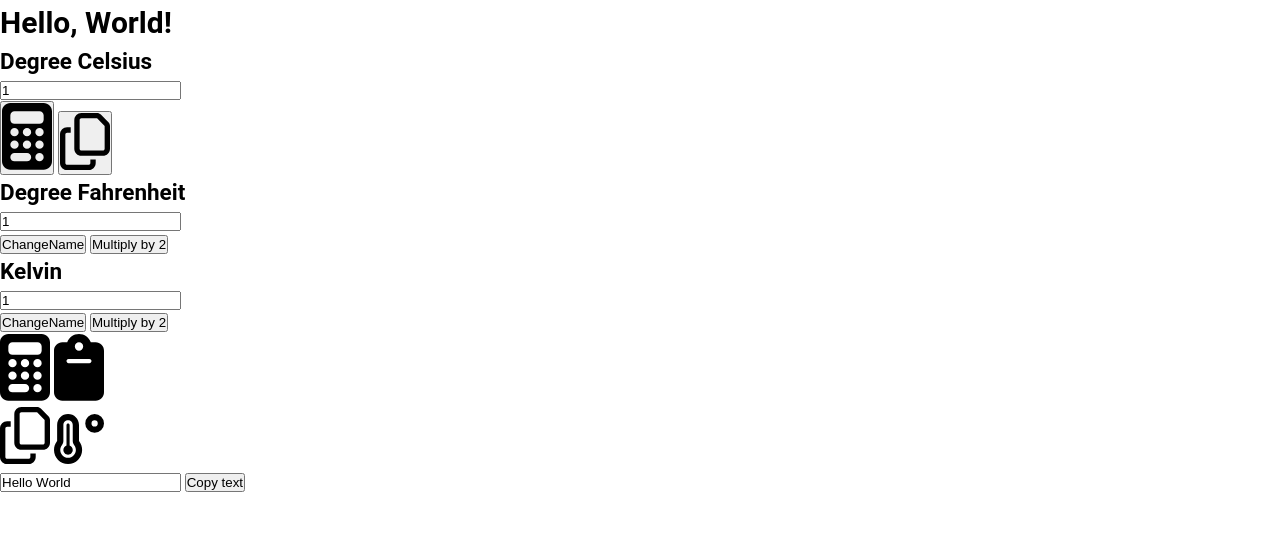
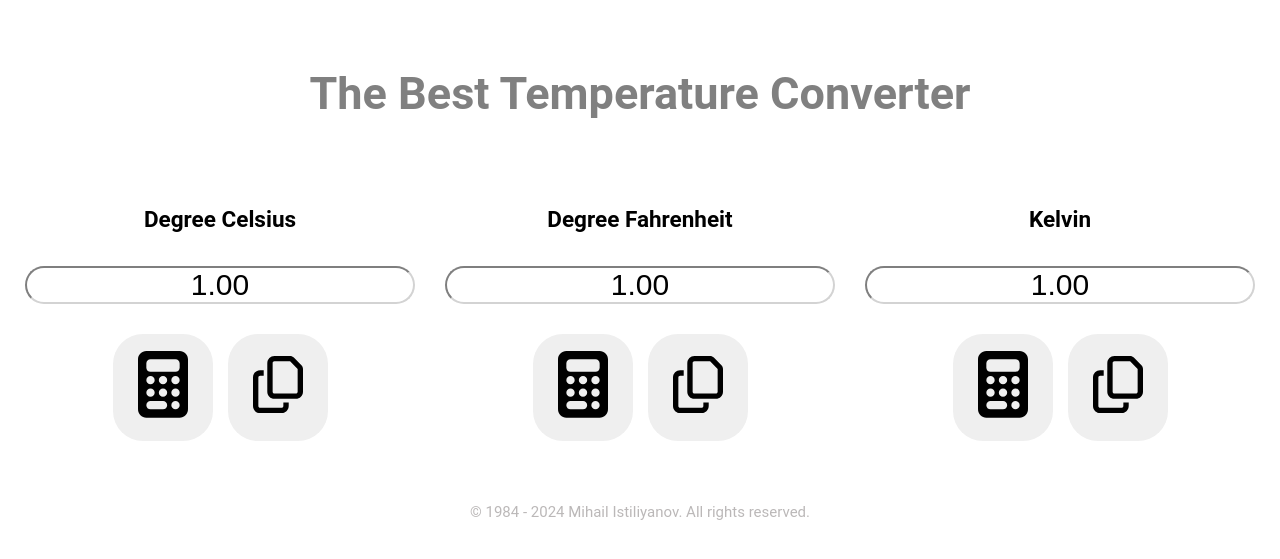
Before and after one commit to mi6oo6im/flask_temperature_convertor_app_for_softuniada_2024, a Flask app: page / in a window 1280 px wide. Shown: the top 559 px of the page. Run offline with Flask 3, Linux system fonts and the light colour scheme.

Commit message:
calculations finalized and prelim design

```diff
--- a/static/css/style.css
+++ b/static/css/style.css
@@ -8,7 +8,7 @@ html {
     font: 15px/1.5 Roboto, sans-serif;
 }
 
-body {
+body, button {
     font: inherit;
 }
 
@@ -22,3 +22,59 @@ svg {
     width: 50px;
     height: auto;
 }
+
+input {
+    border-color: lightgray;
+    border-radius: 2em;
+    text-align: center;
+    font-size: 2em;
+}
+
+h1 {
+    font-size: 3em;
+    padding-bottom: 1em;
+    color: gray;
+}
+
+button {
+    min-width: 100px;
+    min-height: 100px;
+    padding: 1em;
+    border-radius: 2em;
+    border-color: transparent;
+}
+
+main {
+    display: flex;
+    align-items: center;
+    justify-content: space-between;
+    gap: 2em;
+}
+
+section {
+    display: flex;
+    flex-direction: column;
+    align-items: center;
+    justify-content: space-between;
+    gap: 2em;
+}
+
+.wrapper {
+    padding-top: 4em;
+    display: flex;
+    flex-direction: column;
+    align-items: center;
+    justify-content: space-between;
+    gap: 2em;
+}
+
+.buttons {
+    display: flex;
+    justify-content: space-around;
+    gap: 1em;
+}
+
+.footer-text {
+    margin-top: 2em;
+    color: rgb(187, 184, 184);
+}
--- a/templates/index.html
+++ b/templates/index.html
@@ -5,100 +5,61 @@
     <meta name="viewport" content="width=device-width, initial-scale=1.0">
     <title>T-converter</title>
     <link rel="stylesheet" href="../static/css/style.css">
-    <!-- <link rel="shortcut icon" href="favicon.ico" type="image/x-icon"> -->
+    <link rel="shortcut icon" href="../static/img/favicon.png" type="image/x-icon">
+    <script src="../static/js/converter.js"></script>
 </head>
 <body>
+    <div class="wrapper">
         <header>
-        <h1 id="title-header">Hello, World!</h1>
-
-        <script>
-            function sayHello(){
-                // Get the element with id 'title-header'
-                var titleHeader = document.getElementById("title-header");
-
-                // Change the text content of the element
-                if (titleHeader.textContent == "Hello, World!"){
-                    titleHeader.textContent = "Hello, Misho!";
-                } else {
-                    titleHeader.textContent = "Hello, World!";
-                }
-            }
-        </script>
-        <script>
-            function changeNumberFromCelsius(){
-                // Get the element with id
-                var numberCelsius = document.getElementById("celsius-value");
-                var numberFahrenheit = document.getElementById("fahrenheit-value");
-                var numberKelvin = document.getElementById("kelvin-value");
-
-                // Change the content of the element
-                numberFahrenheit.value = numberCelsius.value * (9 / 5) + 32;
-                numberKelvin.value = numberCelsius.value * + 273.15;
-            }
-        </script>
+            <h1 id="title-header">The Best Temperature Converter</h1>
         </header>
         <main>
             <section id="celsius">
                 <h2>Degree Celsius</h2>
                 <form action="">
-                <input id="celsius-value" type="number" value=1>
+                    <input id="celsius-value" type="text" value='1.00'>
                 </form>
+                <div class="buttons">
                     <button id="celsius-button" onclick="changeNumberFromCelsius()" >
                         <svg xmlns="http://www.w3.org/2000/svg" viewBox="0 0 384 512"><path d="M64 0C28.7 0 0 28.7 0 64V448c0 35.3 28.7 64 64 64H320c35.3 0 64-28.7 64-64V64c0-35.3-28.7-64-64-64H64zM96 64H288c17.7 0 32 14.3 32 32v32c0 17.7-14.3 32-32 32H96c-17.7 0-32-14.3-32-32V96c0-17.7 14.3-32 32-32zm32 160a32 32 0 1 1 -64 0 32 32 0 1 1 64 0zM96 352a32 32 0 1 1 0-64 32 32 0 1 1 0 64zM64 416c0-17.7 14.3-32 32-32h96c17.7 0 32 14.3 32 32s-14.3 32-32 32H96c-17.7 0-32-14.3-32-32zM192 256a32 32 0 1 1 0-64 32 32 0 1 1 0 64zm32 64a32 32 0 1 1 -64 0 32 32 0 1 1 64 0zm64-64a32 32 0 1 1 0-64 32 32 0 1 1 0 64zm32 64a32 32 0 1 1 -64 0 32 32 0 1 1 64 0zM288 448a32 32 0 1 1 0-64 32 32 0 1 1 0 64z"/></svg>
                     </button>
-            <button id="hello-button" onclick="sayHello()" >
+                    <button id="copy-celsius" onclick="copyCelsiusToClipboard()" >
                         <svg xmlns="http://www.w3.org/2000/svg" viewBox="0 0 448 512"><path d="M384 336H192c-8.8 0-16-7.2-16-16V64c0-8.8 7.2-16 16-16l140.1 0L400 115.9V320c0 8.8-7.2 16-16 16zM192 384H384c35.3 0 64-28.7 64-64V115.9c0-12.7-5.1-24.9-14.1-33.9L366.1 14.1c-9-9-21.2-14.1-33.9-14.1H192c-35.3 0-64 28.7-64 64V320c0 35.3 28.7 64 64 64zM64 128c-35.3 0-64 28.7-64 64V448c0 35.3 28.7 64 64 64H256c35.3 0 64-28.7 64-64V416H272v32c0 8.8-7.2 16-16 16H64c-8.8 0-16-7.2-16-16V192c0-8.8 7.2-16 16-16H96V128H64z"/></svg>
                     </button>
+                </div>
             </section>
             <section id="fahrenheit">
                 <h2>Degree Fahrenheit</h2>
                 <form action="">
-                <input id="fahrenheit-value" type="number" value=1>
+                    <input id="fahrenheit-value" type="text" value='1.00'>
                 </form>
-            <button id="hello-button" onclick="sayHello()" >ChangeName</button>
-            <button id="fahrenheit-button" onclick="changeNumberFromCelsius()" >Multiply by 2</button>
+                <div class="buttons">
+                    <button id="fahrenheit-button" onclick="changeNumberFromFahrenheit()" >
+                        <svg xmlns="http://www.w3.org/2000/svg" viewBox="0 0 384 512"><path d="M64 0C28.7 0 0 28.7 0 64V448c0 35.3 28.7 64 64 64H320c35.3 0 64-28.7 64-64V64c0-35.3-28.7-64-64-64H64zM96 64H288c17.7 0 32 14.3 32 32v32c0 17.7-14.3 32-32 32H96c-17.7 0-32-14.3-32-32V96c0-17.7 14.3-32 32-32zm32 160a32 32 0 1 1 -64 0 32 32 0 1 1 64 0zM96 352a32 32 0 1 1 0-64 32 32 0 1 1 0 64zM64 416c0-17.7 14.3-32 32-32h96c17.7 0 32 14.3 32 32s-14.3 32-32 32H96c-17.7 0-32-14.3-32-32zM192 256a32 32 0 1 1 0-64 32 32 0 1 1 0 64zm32 64a32 32 0 1 1 -64 0 32 32 0 1 1 64 0zm64-64a32 32 0 1 1 0-64 32 32 0 1 1 0 64zm32 64a32 32 0 1 1 -64 0 32 32 0 1 1 64 0zM288 448a32 32 0 1 1 0-64 32 32 0 1 1 0 64z"/></svg>
+                    </button>
+                    <button id="copy-fahrenheit" onclick="copyFahrenheitToClipboard()">
+                        <svg xmlns="http://www.w3.org/2000/svg" viewBox="0 0 448 512"><path d="M384 336H192c-8.8 0-16-7.2-16-16V64c0-8.8 7.2-16 16-16l140.1 0L400 115.9V320c0 8.8-7.2 16-16 16zM192 384H384c35.3 0 64-28.7 64-64V115.9c0-12.7-5.1-24.9-14.1-33.9L366.1 14.1c-9-9-21.2-14.1-33.9-14.1H192c-35.3 0-64 28.7-64 64V320c0 35.3 28.7 64 64 64zM64 128c-35.3 0-64 28.7-64 64V448c0 35.3 28.7 64 64 64H256c35.3 0 64-28.7 64-64V416H272v32c0 8.8-7.2 16-16 16H64c-8.8 0-16-7.2-16-16V192c0-8.8 7.2-16 16-16H96V128H64z"/></svg>
+                    </button>
+                </div>
             </section>
             <section id="kelvin">
                 <h2>Kelvin</h2>
                 <form action="">
-                <input id="kelvin-value" type="number" value=1>
+                    <input id="kelvin-value" type="text" value='1.00'>
                 </form>
-            <button id="hello-button" onclick="sayHello()" >ChangeName</button>
-            <button id="kelvin-button" onclick="changeNumberFromCelsius()" >Multiply by 2</button>
-        </section>
-        <section>
-            <div class="icons">
+                <div class="buttons">
+                    <button id="kelvin-button" onclick="changeNumberFromKelvin()">
                         <svg xmlns="http://www.w3.org/2000/svg" viewBox="0 0 384 512"><path d="M64 0C28.7 0 0 28.7 0 64V448c0 35.3 28.7 64 64 64H320c35.3 0 64-28.7 64-64V64c0-35.3-28.7-64-64-64H64zM96 64H288c17.7 0 32 14.3 32 32v32c0 17.7-14.3 32-32 32H96c-17.7 0-32-14.3-32-32V96c0-17.7 14.3-32 32-32zm32 160a32 32 0 1 1 -64 0 32 32 0 1 1 64 0zM96 352a32 32 0 1 1 0-64 32 32 0 1 1 0 64zM64 416c0-17.7 14.3-32 32-32h96c17.7 0 32 14.3 32 32s-14.3 32-32 32H96c-17.7 0-32-14.3-32-32zM192 256a32 32 0 1 1 0-64 32 32 0 1 1 0 64zm32 64a32 32 0 1 1 -64 0 32 32 0 1 1 64 0zm64-64a32 32 0 1 1 0-64 32 32 0 1 1 0 64zm32 64a32 32 0 1 1 -64 0 32 32 0 1 1 64 0zM288 448a32 32 0 1 1 0-64 32 32 0 1 1 0 64z"/></svg>
-                <svg xmlns="http://www.w3.org/2000/svg" viewBox="0 0 384 512"><path d="M192 0c-41.8 0-77.4 26.7-90.5 64H64C28.7 64 0 92.7 0 128V448c0 35.3 28.7 64 64 64H320c35.3 0 64-28.7 64-64V128c0-35.3-28.7-64-64-64H282.5C269.4 26.7 233.8 0 192 0zm0 64a32 32 0 1 1 0 64 32 32 0 1 1 0-64zM112 192H272c8.8 0 16 7.2 16 16s-7.2 16-16 16H112c-8.8 0-16-7.2-16-16s7.2-16 16-16z"/></svg>
-            </div>
-            <div class="more-icons">
+                    </button>
+                    <button id="hello-button" onclick="copyKelvinToClipboard()">
                         <svg xmlns="http://www.w3.org/2000/svg" viewBox="0 0 448 512"><path d="M384 336H192c-8.8 0-16-7.2-16-16V64c0-8.8 7.2-16 16-16l140.1 0L400 115.9V320c0 8.8-7.2 16-16 16zM192 384H384c35.3 0 64-28.7 64-64V115.9c0-12.7-5.1-24.9-14.1-33.9L366.1 14.1c-9-9-21.2-14.1-33.9-14.1H192c-35.3 0-64 28.7-64 64V320c0 35.3 28.7 64 64 64zM64 128c-35.3 0-64 28.7-64 64V448c0 35.3 28.7 64 64 64H256c35.3 0 64-28.7 64-64V416H272v32c0 8.8-7.2 16-16 16H64c-8.8 0-16-7.2-16-16V192c0-8.8 7.2-16 16-16H96V128H64z"/></svg>
-                <svg xmlns="http://www.w3.org/2000/svg" viewBox="0 0 512 512"><path d="M416 64a32 32 0 1 1 0 64 32 32 0 1 1 0-64zm0 128A96 96 0 1 0 416 0a96 96 0 1 0 0 192zM96 112c0-26.5 21.5-48 48-48s48 21.5 48 48V276.5c0 17.3 7.1 31.9 15.3 42.5C217.8 332.6 224 349.5 224 368c0 44.2-35.8 80-80 80s-80-35.8-80-80c0-18.5 6.2-35.4 16.7-48.9C88.9 308.4 96 293.8 96 276.5V112zM144 0C82.1 0 32 50.2 32 112V276.5c0 .1-.1 .3-.2 .6c-.2 .6-.8 1.6-1.7 2.8C11.2 304.2 0 334.8 0 368c0 79.5 64.5 144 144 144s144-64.5 144-144c0-33.2-11.2-63.8-30.1-88.1c-.9-1.2-1.5-2.2-1.7-2.8c-.1-.3-.2-.5-.2-.6V112C256 50.2 205.9 0 144 0zm0 416c26.5 0 48-21.5 48-48c0-20.9-13.4-38.7-32-45.3V112c0-8.8-7.2-16-16-16s-16 7.2-16 16V322.7c-18.6 6.6-32 24.4-32 45.3c0 26.5 21.5 48 48 48z"/></svg>
+                    </button>
                 </div>
             </section>
         </main>
         <footer>
-        <!-- The text field -->
-        <input type="text" value="Hello World" id="myInput">
-
-        <!-- The button used to copy the text -->
-        <button onclick="copyToClipboard()">Copy text</button>
+            <p class="footer-text">&copy; 1984 - 2024 Mihail Istiliyanov. All rights reserved.</p>
         </footer>
-    <script>
-        function copyToClipboard() {
-            // Get the text field
-            var copyText = document.getElementById("myInput");
-
-            // Select the text field
-            copyText.select();
-            copyText.setSelectionRange(0, 99999); // For mobile devices
-
-            // Copy the text inside the text field
-            navigator.clipboard.writeText(copyText.value);
-
-            // Alert the copied text
-            alert("Copied the text: " + copyText.value);
-        }
-    </script>
+    </div>
 </body>
 </html>
```
Also changed, not shown: static/js/converter.js (added, +91 -0 lines), static/img/favicon.png (added), 1 other file. Lines whose indentation alone changed are shown as unchanged.
